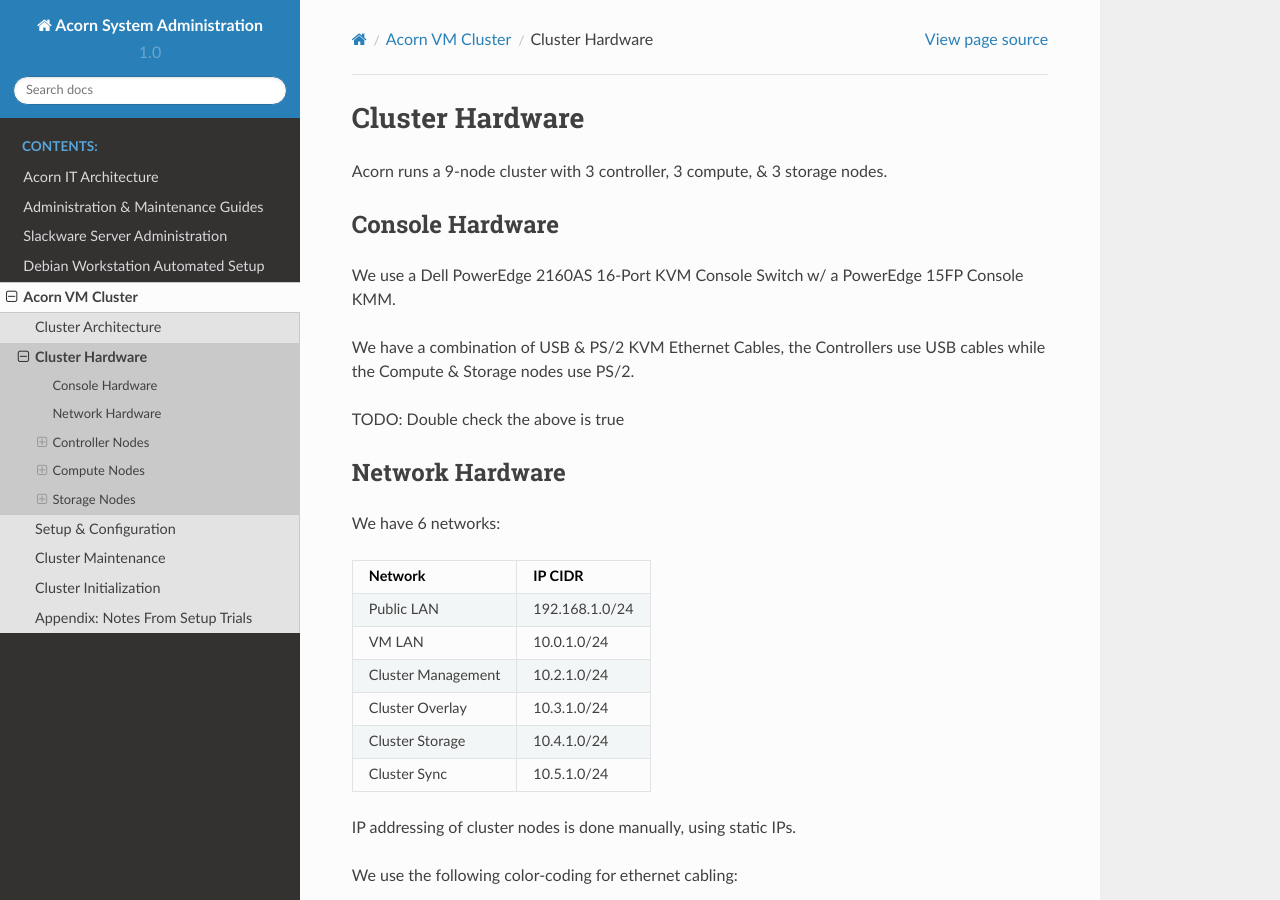
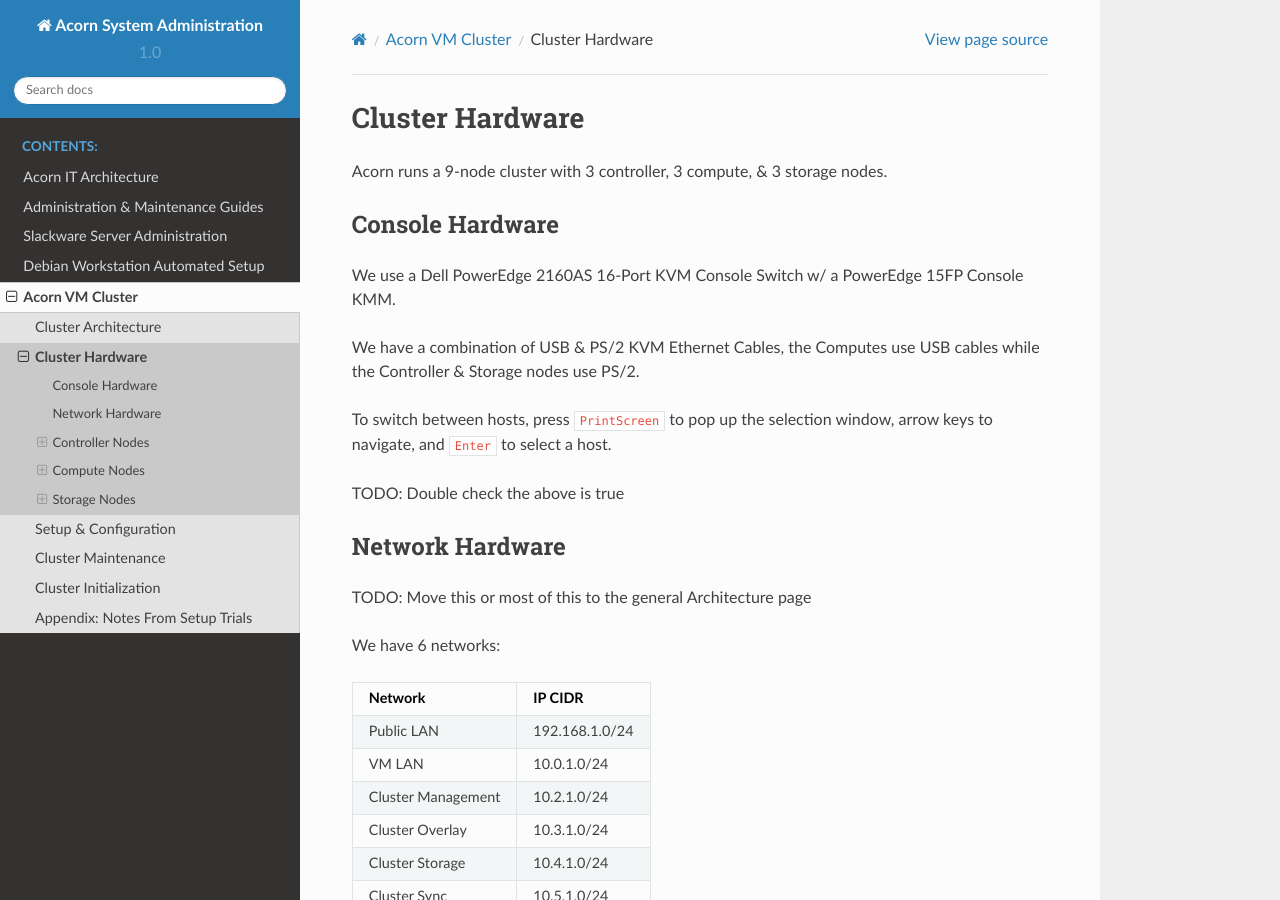
Before and after one commit to prikhi/sysadmintools, a Sphinx documentation site: the page built from docs/source/vm_cluster/hardware.rst, in a window 1280 px wide and 900 px high. Built offline with Sphinx 7.4.7 and the Read the Docs theme 2.0.0, drawn with Linux system fonts in a browser that asks for light colours.

Commit message:
vms: Update KVM Cable Documentation

```diff
--- a/docs/source/vm_cluster/hardware.rst
+++ b/docs/source/vm_cluster/hardware.rst
@@ -13,14 +13,19 @@ Console Hardware
 We use a Dell PowerEdge 2160AS 16-Port KVM Console Switch w/ a PowerEdge 15FP
 Console KMM.
 
-We have a combination of USB & PS/2 KVM Ethernet Cables, the Controllers use
-USB cables while the Compute & Storage nodes use PS/2.
+We have a combination of USB & PS/2 KVM Ethernet Cables, the Computes use
+USB cables while the Controller & Storage nodes use PS/2.
+
+To switch between hosts, press ``PrintScreen`` to pop up the selection window,
+arrow keys to navigate, and ``Enter`` to select a host.
 
 TODO: Double check the above is true
 
 
 Network Hardware
 =================
+
+TODO: Move this or most of this to the general Architecture page
 
 We have 6 networks:
 
```
